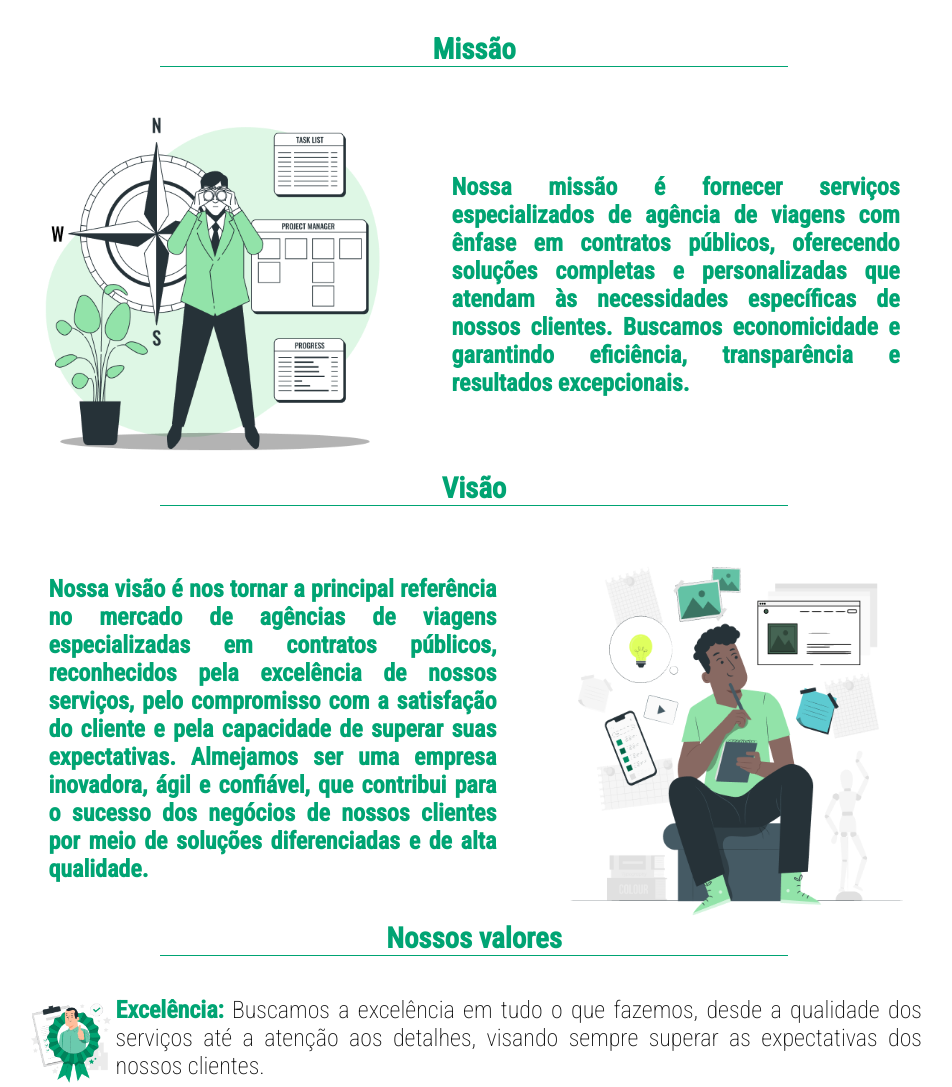
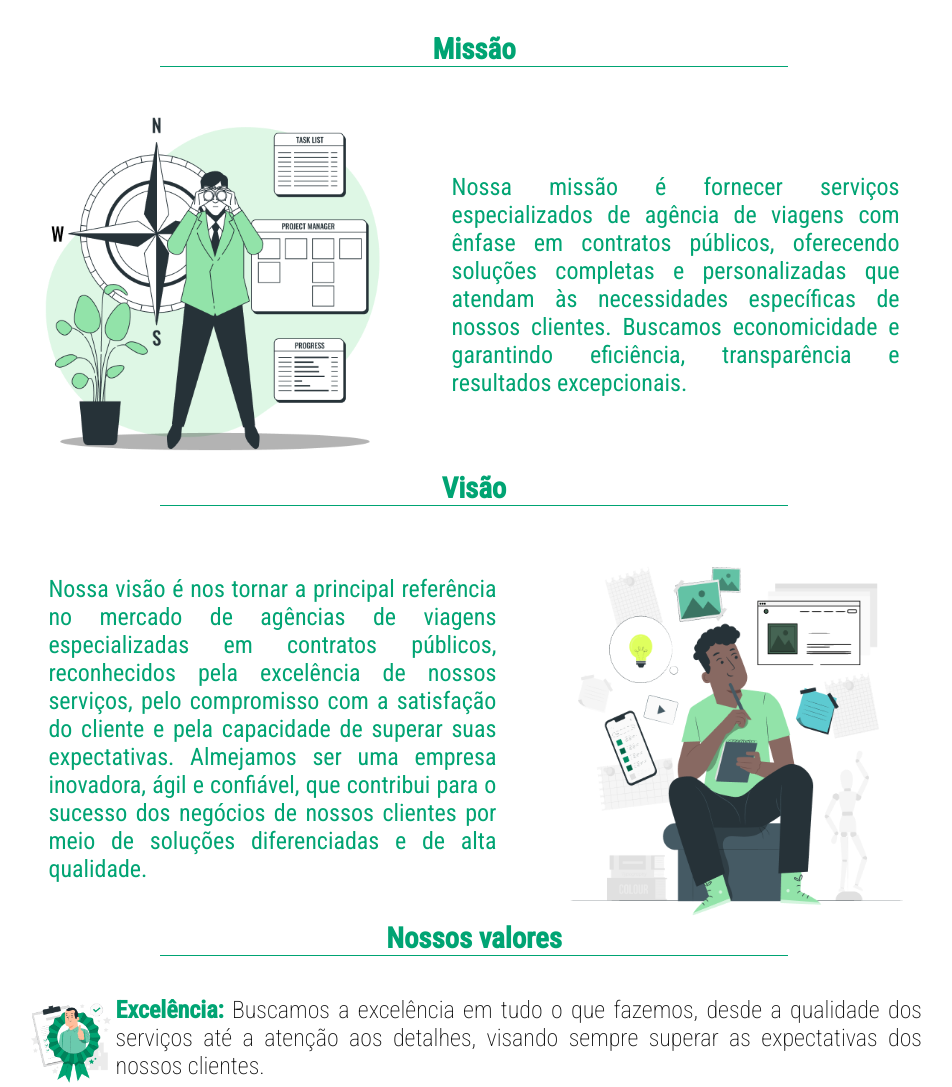
Before and after one commit to Vinicius02612/aero_licita, a Django app: page /about/ in a window 1280 px wide. Shown: the part 80-1167 px from the top of the page, without its empty margins (166-1118 px from the left). Run offline with Django 4.2, Linux system fonts and the light colour scheme; some libraries are stand-ins or nearby versions; some web fonts are replaced.

Commit message:
feat:alterando peso da font.

```diff
--- a/static/about/css/style.css
+++ b/static/about/css/style.css
@@ -39,7 +39,8 @@
     justify-content: space-around;
     align-items: center;
     gap: 2rem;
-    font-weight: 600;
+    font-weight: 400;
+    font-size: 15pt;
     text-align: justify;
 }
 
```
